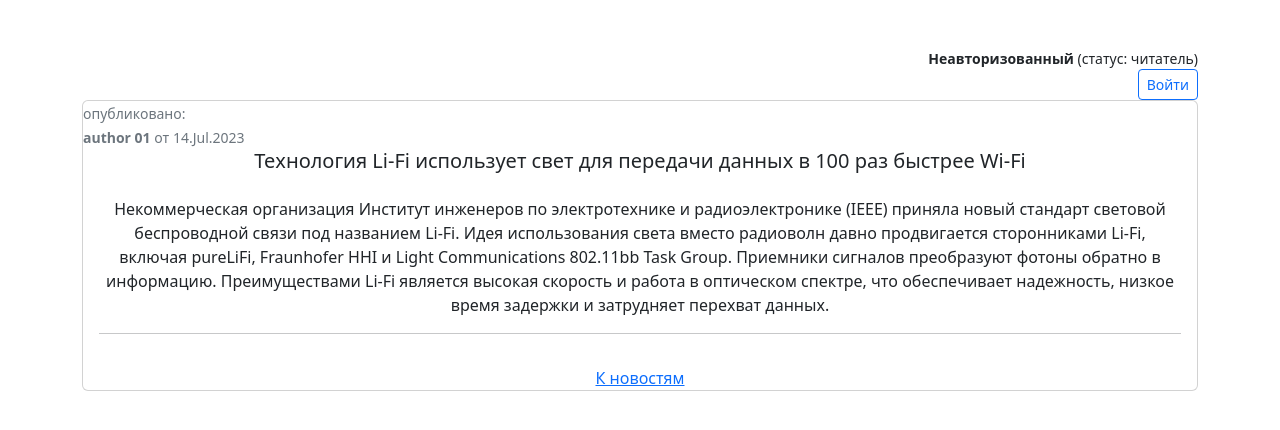
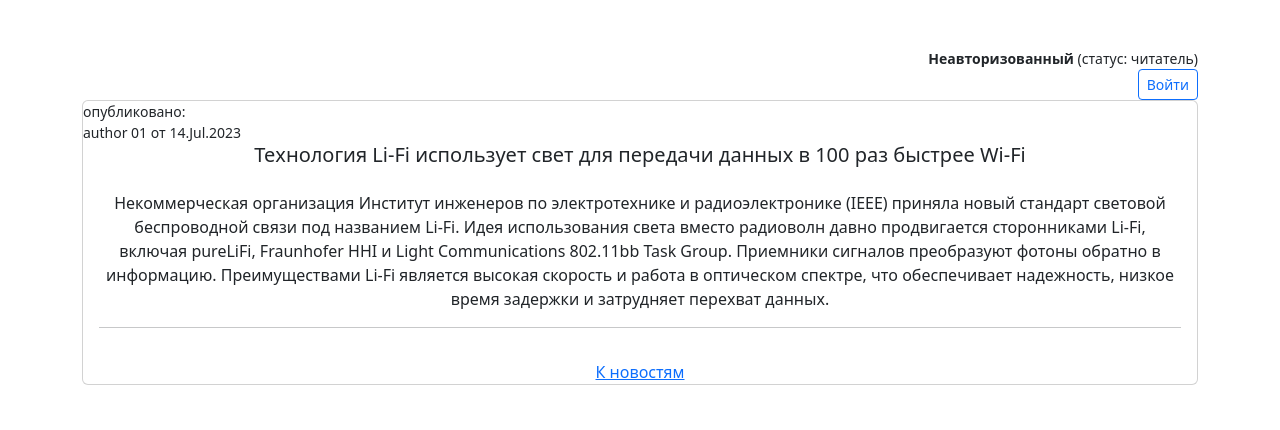
Before and after one commit to aleksanderjster/NewsPaper, a Django app: page /news/1/ in a window 1280 px wide. Shown: the part 56-486 px from the top of the page. Run offline with Django 4.2, Linux system fonts and the light colour scheme; data comes from the database, SQL or seed files in the repository; both versions use the stored data as it was after the commit; some libraries are stand-ins or nearby versions.

Commit message:
style edit

```diff
--- a/templates/snippet_publication_info.html
+++ b/templates/snippet_publication_info.html
@@ -1,7 +1,5 @@
-<div class="text-sm-start">
-    <small class='card-subtitle text-secondary'>
-        опубликовано:<br> <span class='fw-bold'> {{ post.author.user.username }}</span> от
-
-            {{ post.publication_date|date:'d.M.Y' }}
-    </small>
+<div class="small text-start fw-light">
+        опубликовано:<br>
+            <span class='fw-normal'>{{ post.author.user.username }}</span> от
+            <span class='fw-normal'>{{ post.publication_date|date:'d.M.Y' }}</span>
 </div>
--- a/templates/snippet_user_info.html
+++ b/templates/snippet_user_info.html
@@ -1,18 +1,15 @@
-<div class='small text-end'>
+<div class="small text-end">
+
     {% if not request.user.is_authenticated %}
-        <div class='card-body'> <span class='fw-bold'>Неавторизованный</span> (статус: читатель) <br>
-            <a class='btn btn-sm btn-outline-primary' href="{% url 'account_login' %}">
-                Войти
-            </a>
-        </div>
+        <span class='fw-semibold'>Неавторизованный</span> (статус: читатель) <br>
+        <a class='btn btn-sm btn-outline-primary' href="{% url 'account_login' %}">Войти</a>
     {% elif is_not_author %}
-        <div class='card-body'> <span class='fw-bold'>{{ request.user.username }}</span> (статус: читатель)<br>
-            <a class='btn btn-sm btn-outline-primary' href={% url 'upgrade' %}> Стать автором!</a><span/>
+        <span class='fw-semibold'>{{ request.user.username }}</span> (статус: читатель)<br>
+            <a class='btn btn-sm btn-outline-primary' href={% url 'upgrade' %}> Стать автором!</a>
             <a class='btn btn-sm btn-outline-primary' href="{% url 'account_logout' %}">Выйти</a>
-        </div>
     {% else %}
-        <div class='card-body'> {{ request.user.username }} (статус: автор)<br>
+        <span class='fw-semibold'>{{ request.user.username }}</span> (статус: автор)<br>
             <a class='btn btn-sm btn-outline-primary' href="{% url 'account_logout' %}">Выйти</a>
-        </div>
     {% endif %}
+
 </div>
```
Also changed, not shown: db.sqlite3.
